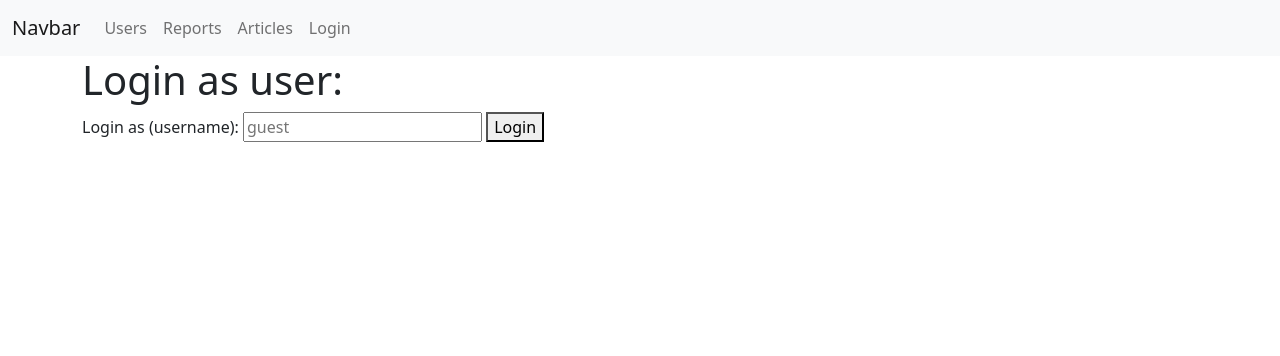
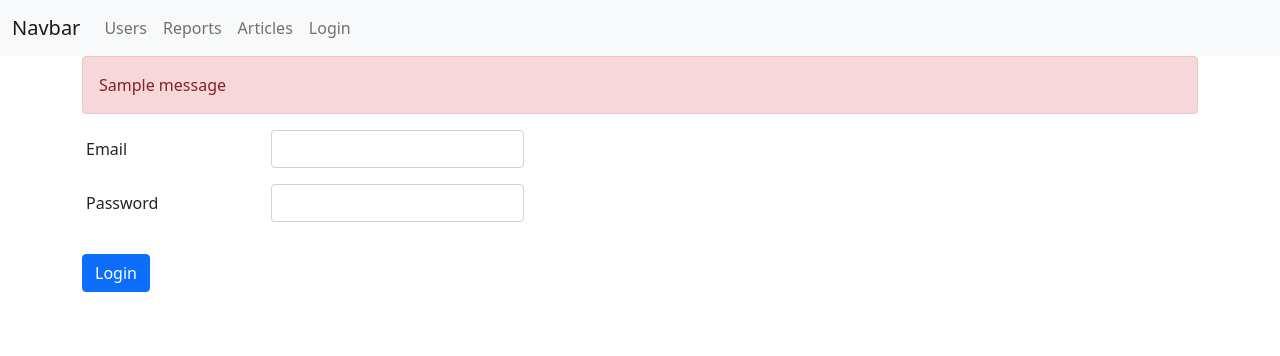
Before and after one commit to chshuk/Flask1, a Flask app: page /login in a window 1280 px wide. Shown: the top 356 px of the page. Run offline with Flask 3, Linux system fonts and the light colour scheme; tables that the repository leaves empty hold one stand-in row (values such as "Sample post"); one stand-in notice (Sample message) is shown; some libraries are stand-ins or nearby versions.

Commit message:
Form-user

```diff
--- a/blog/app.py
+++ b/blog/app.py
@@ -28,11 +28,11 @@ def register_extensions(app):
 
 
 def register_blueprints(app: Flask):
-    from blog.views.auth import auth_app
-    from blog.views.users import users_app
+    from blog.views.auth import auth
+    from blog.views.users import user
 
-    app.register_blueprint(users_app)
-    app.register_blueprint(auth_app)
+    app.register_blueprint(user)
+    app.register_blueprint(auth)
 
 
 def register_commands(app: Flask):
--- a/blog/config.py
+++ b/blog/config.py
@@ -13,3 +13,5 @@ SECRET_KEY = os.getenv('SECRET_KEY')
 
 SQLALCHEMY_DATABASE_URI = os.getenv('DATABASE_URL')
 SQLALCHEMY_TRACK_MODIFICATIONS = False
+
+WTF_CSRF_ENABLED = True
--- a/blog/models.py
+++ b/blog/models.py
@@ -8,8 +8,10 @@ class User(db.Model, UserMixin):
 
     id = db.Column(db.Integer, primary_key=True)
     email = db.Column(db.String(255), unique=True)
-    name = db.Column(db.String(255))
+    first_name = db.Column(db.String(255))
+    last_name = db.Column(db.String(255))
     password = db.Column(db.String(255))
+    is_stuff = db.Column(db.Boolean, default=False)
 
     def __init__(self, email, password):
         self.email = email
--- a/blog/templates/auth/login.html
+++ b/blog/templates/auth/login.html
@@ -1,25 +1,38 @@
 {% extends 'base.html' %}
 
 {% block title %}
-Login as
+    Login page
 {% endblock %}
 
 {% block body %}
-<h1>Login as user:</h1>
-{% if error %}
-<div class="alert alert-danger" role="alert">
-    {{ error }}
-</div>
-{% endif %}
-<form method="post">
-    <label for="input-username">Login as (username):</label>
-    <input
-            id="input-username"
-            type="text"
-            name="username"
-            placeholder="guest"
-            required
-    >
-    <button type="submit">Login</button>
-</form>
+    <div class="row">
+        <div class="col">
+            {% with messages = get_flashed_messages() %}
+                {% if messages %}
+                    {% for message in messages %}
+                        <div class="alert alert-danger" role="alert">
+                            {{ message }}
+                        </div>
+                    {% endfor %}
+                {% endif %}
+            {% endwith %}
+            <form class="row g-3 mt-3" method="post" action="{{ url_for('auth.login_post') }}">
+                <div class="mb-3 row">
+                    <label for="email" class="col-sm-2 col-form-label">Email</label>
+                    <div class="col-sm-3">
+                        <input type="text" class="form-control" id="email" name="email">
+                    </div>
+                </div>
+                <div class="mb-3 row">
+                    <label for="password" class="col-sm-2 col-form-label">Password</label>
+                    <div class="col-sm-3">
+                        <input type="password" class="form-control" id="password" name="password">
+                    </div>
+                </div>
+                <div class="col-auto">
+                    <button type="submit" class="btn btn-primary mb-3">Login</button>
+                </div>
+            </form>
+        </div>
+    </div>
 {% endblock %}
--- a/blog/views/auth.py
+++ b/blog/views/auth.py
@@ -1,53 +1,39 @@
-from flask import Blueprint, render_template, request, redirect, url_for
-from flask_login import logout_user, LoginManager, login_user, login_required
+from flask import Blueprint, render_template, request, flash, redirect, url_for
+from flask_login import logout_user, login_user, login_required, current_user
+from werkzeug.security import check_password_hash
+
 from blog.models import User
 
-
-auth_app = Blueprint("auth_app", __name__, static_folder='../static')
+auth = Blueprint('auth', __name__, static_folder='../static')
 
 
-login_manager = LoginManager()
-login_manager.login_view = "auth_app.login"
+@auth.route('/login', methods=('GET',))
+def login():
+    if current_user.is_authenticated:
+        return redirect(url_for('user.profile', pk=current_user.id))
+
+    return render_template(
+        'auth/login.html',
+    )
 
 
-@login_manager.user_loader
-def load_user(user_id):
-    return User.query.filter_by(id=user_id).one_or_none()
+@auth.route('/login', methods=('POST',))
+def login_post():
+    email = request.form.get('email')
+    password = request.form.get('password')
+
+    user = User.query.filter_by(email=email).first()
+
+    if not user or not check_password_hash(user.password, password):
+        flash('Check your login details')
+        return redirect(url_for('.login'))
+
+    login_user(user)
+    return redirect(url_for('user.profile', pk=user.id))
 
 
-@login_manager.unauthorized_handler
-def unauthorized():
-    return redirect(url_for("auth_app.login"))
-
-
-@auth_app.route("/login", methods=["GET", "POST"], endpoint="login")
-def login():
-    if request.method == "GET":
-        return render_template("auth/login.html")
-    username = request.form.get("username")
-    if not username:
-        return render_template("auth/login.html", error="username not passed")
-    user = User.query.filter_by(username=username).one_or_none()
-    if user is None:
-        return render_template("auth/login.html", error=f"no user {username!r} found")
-    login_user(user)
-    return redirect(url_for('users_app.details', user_id=user.id))
-
-
-@auth_app.route("/logout/", endpoint="logout")
+@auth.route('/logout')
 @login_required
 def logout():
     logout_user()
-    return redirect(url_for('auth_app.login'))
-
-
-@auth_app.route("/secret")
-@login_required
-def secret_view():
-    return "Super secret data"
-
-
-__all__ = [
-    "login_manager",
-    "auth_app",
-]
+    return redirect(url_for('.login'))
```
Also changed, not shown: blog/forms/user.py (added, +14 -0 lines), blog/views/users.py (+56 -12 lines), blog/forms/__init__.py (added).
